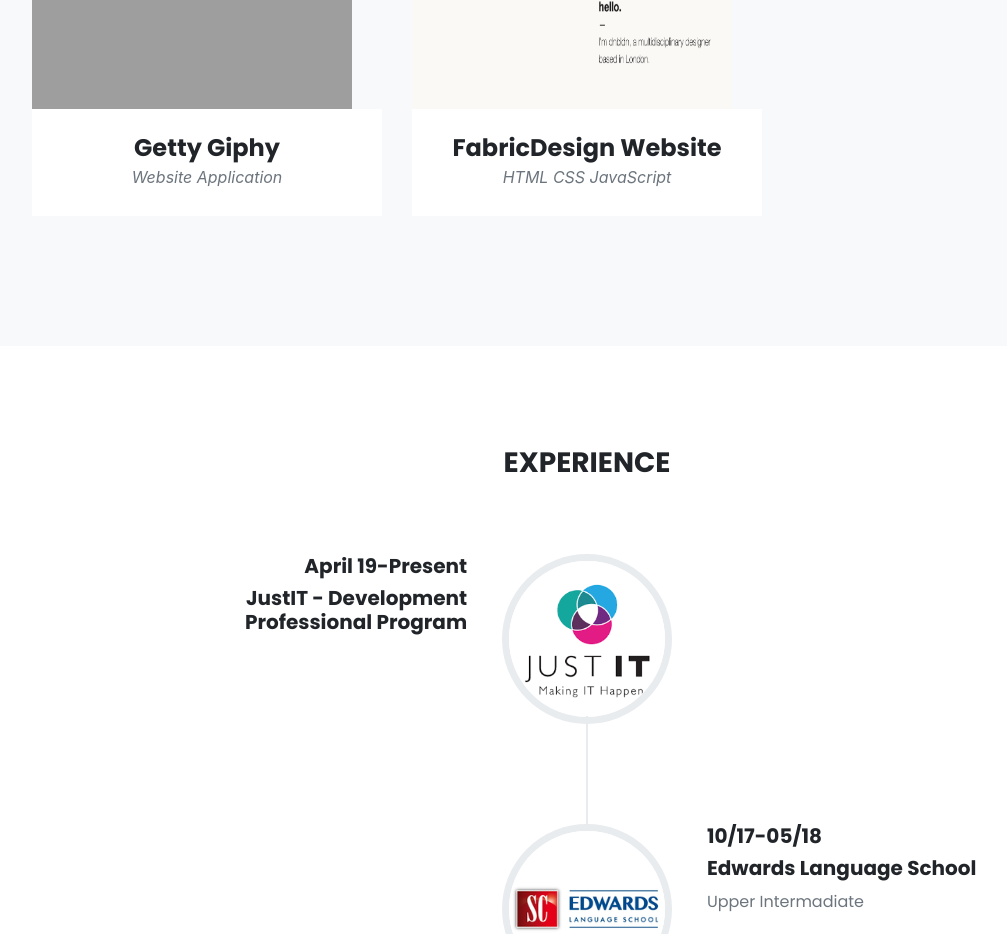
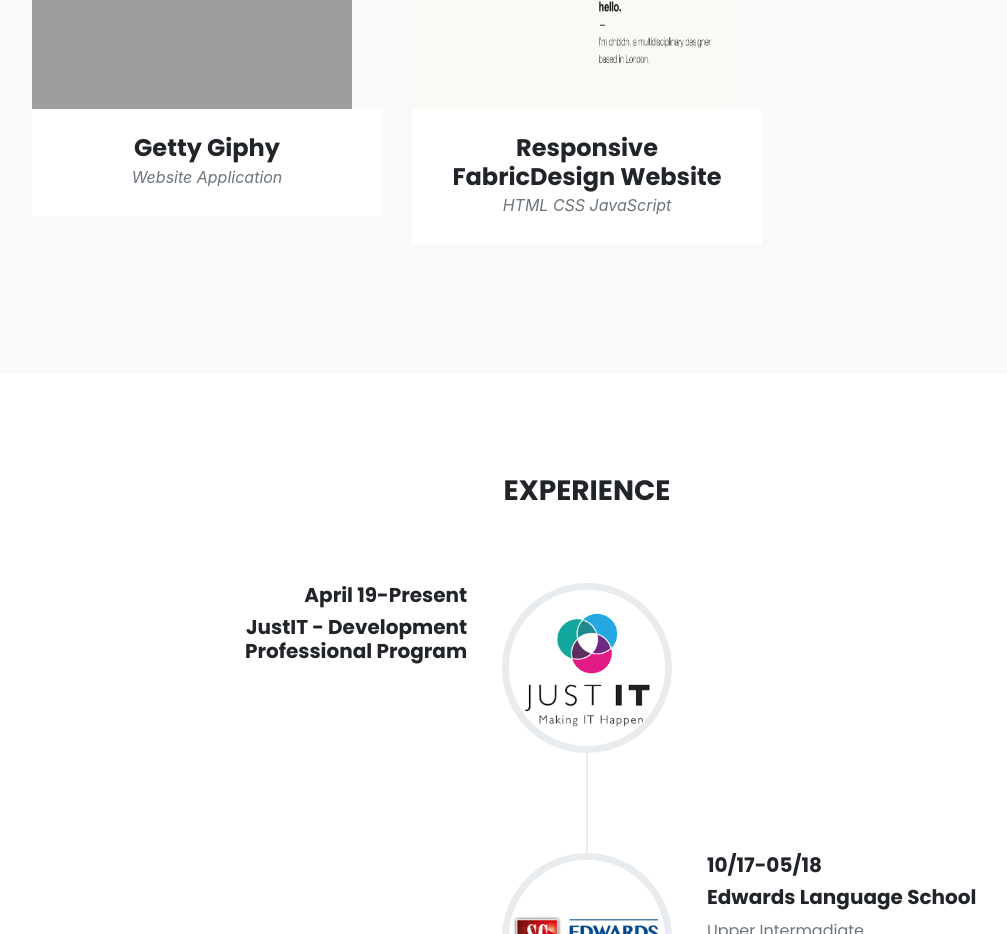
Before and after one commit to fuldenbeytur/fuldenbeytur.github.io, a website: page index.html in a window 1280 px wide. Shown: the part 3075-4009 px from the top of the page, without its empty margins (53-1060 px from the left). Drawn offline with Linux system fonts and the light colour scheme; grey boxes are pictures that could not be loaded; a web font is replaced by a local one.

Commit message:
Update index.html

```diff
--- a/index.html
+++ b/index.html
@@ -313,7 +313,7 @@
 						<img class="img-fluid" src="img/portfolio/fabricdesign.png" alt="">
 					</a>
 					<div class="portfolio-caption">
-						<h4>FabricDesign Website</h4>
+						<h4>Responsive FabricDesign Website</h4>
 						<p class="text-muted">HTML CSS JavaScript</p>
 					</div>
 				</div>
```
